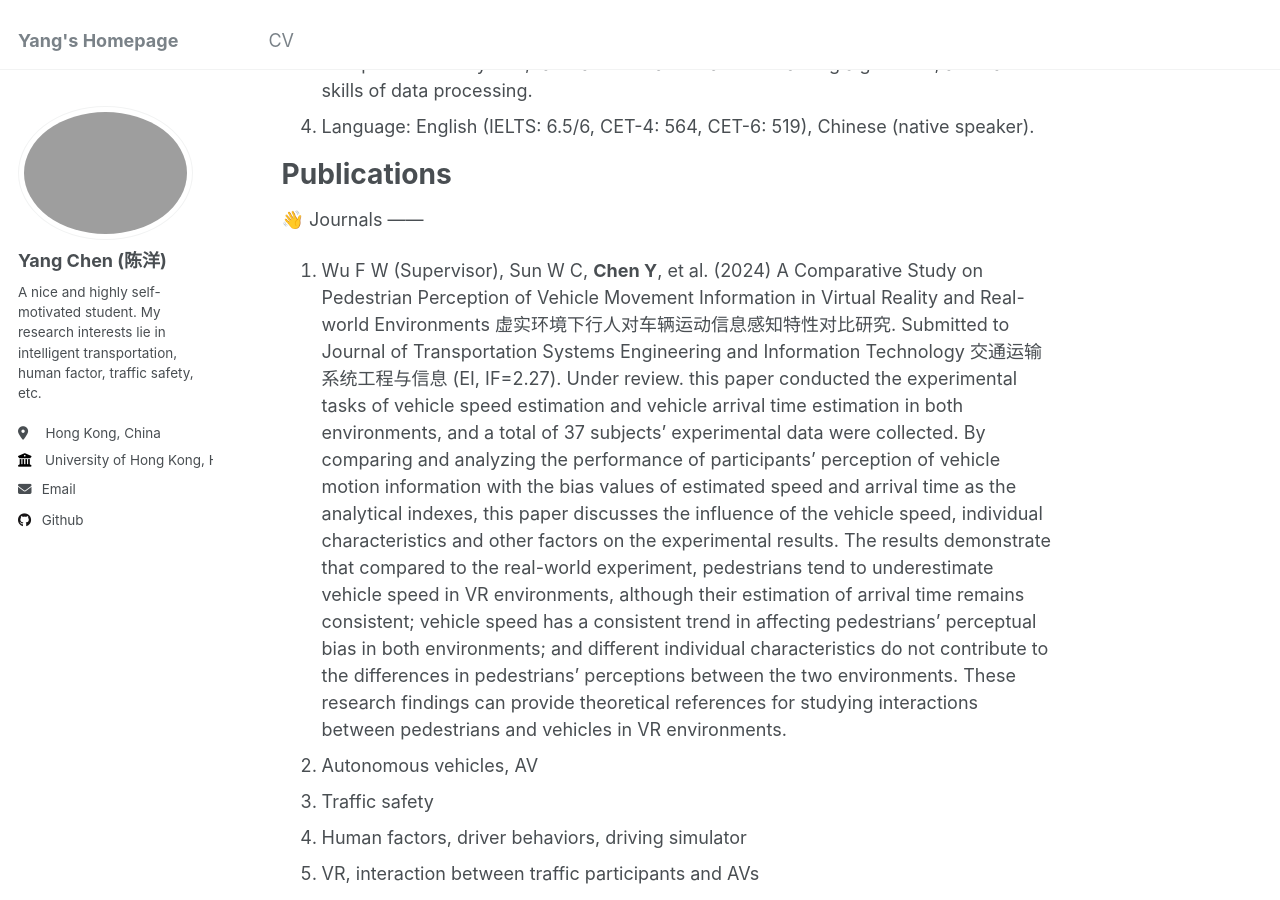
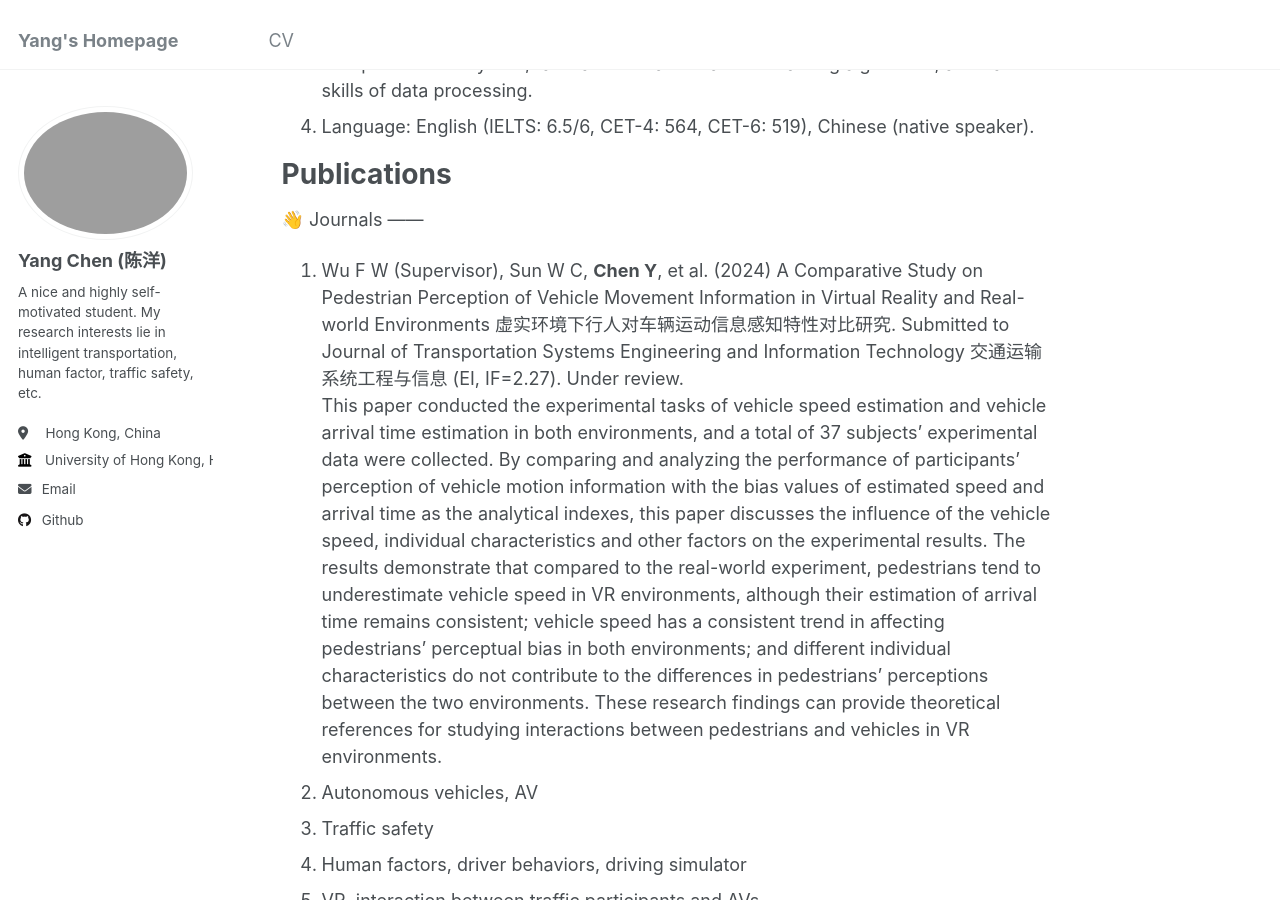
Before and after one commit to Sugar-eatingSheep/YangCHEN.github.io, a Jekyll site: the page built from _pages/about.md, in a window 1280 px wide and 900 px high, scrolled down 1213 px. Built offline with Jekyll 4.4.1, drawn with Linux system fonts in a browser that asks for light colours.

```diff
--- a/_pages/about.md
+++ b/_pages/about.md
@@ -34,7 +34,7 @@ Publications
 👋 Journals
 ------
 1. Wu F W (Supervisor), Sun W C, **Chen Y**, et al. (2024) A Comparative Study on Pedestrian Perception of Vehicle Movement Information in Virtual Reality and Real-world Environments 虚实环境下行人对车辆运动信息感知特性对比研究. Submitted to Journal of Transportation Systems Engineering and Information Technology 交通运输系统工程与信息 (EI, IF=2.27). Under review.
-this paper conducted the experimental tasks of vehicle speed estimation and vehicle arrival time estimation in both environments, and a total of 37 subjects' experimental data were collected. By comparing and analyzing the performance of participants' perception of vehicle motion information with the bias values of estimated speed and arrival time as the analytical indexes, this paper discusses the influence of the vehicle speed, individual characteristics and other factors on the experimental results. The results demonstrate that compared to the real-world experiment, pedestrians tend to underestimate vehicle speed in VR environments, although their estimation of arrival time remains consistent; vehicle speed has a consistent trend in affecting pedestrians' perceptual bias in both environments; and different individual characteristics do not contribute to the differences in pedestrians' perceptions between the two environments. These research findings can provide theoretical references for studying interactions between pedestrians and vehicles in VR environments.
+<br /> This paper conducted the experimental tasks of vehicle speed estimation and vehicle arrival time estimation in both environments, and a total of 37 subjects' experimental data were collected. By comparing and analyzing the performance of participants' perception of vehicle motion information with the bias values of estimated speed and arrival time as the analytical indexes, this paper discusses the influence of the vehicle speed, individual characteristics and other factors on the experimental results. The results demonstrate that compared to the real-world experiment, pedestrians tend to underestimate vehicle speed in VR environments, although their estimation of arrival time remains consistent; vehicle speed has a consistent trend in affecting pedestrians' perceptual bias in both environments; and different individual characteristics do not contribute to the differences in pedestrians' perceptions between the two environments. These research findings can provide theoretical references for studying interactions between pedestrians and vehicles in VR environments.
 1. Autonomous vehicles, AV
 1. Traffic safety
 1. Human factors, driver behaviors, driving simulator
```
